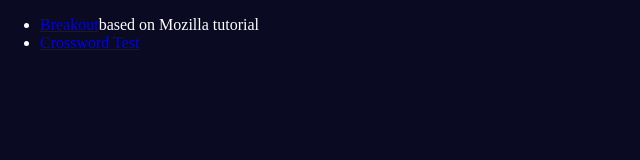
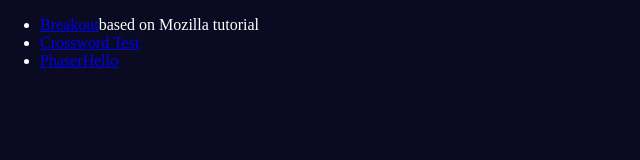
Before and after one commit to nabg2019/testSite, a plain HTML site: page index.html in a window 1280 px wide. Shown: the whole page, without its empty margins (0-640 px from the left). Drawn offline with Linux system fonts and the light colour scheme.

Commit message:
Update index.html

```diff
--- a/index.html
+++ b/index.html
@@ -9,6 +9,7 @@
 <ul>
 	<li><a href="https://nabg2019.github.io/testSite/breakout/breakout.html" target="_blank">Breakout</a>based on Mozilla tutorial</li>
 	<li><a href="https://nabg2019.github.io/testSite/crossword/index.html" target="_blank">Crossword Test</a></li>
+	<li><a href="https://nabg2019.github.io/testSite/phaserText/index.html" target="_blank">PhaserHello</a></li>
 	</ul>
 </body>
 </html>
```
